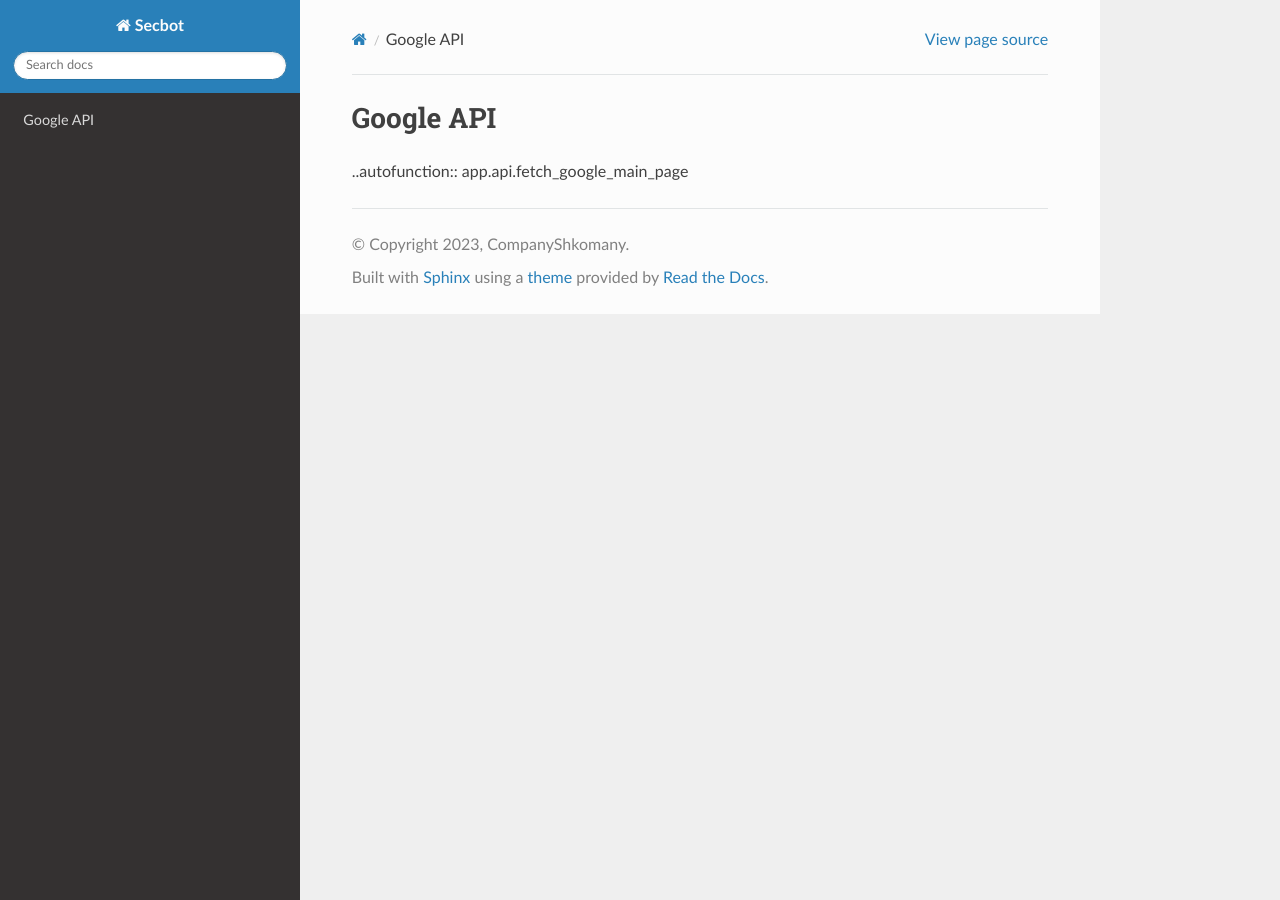
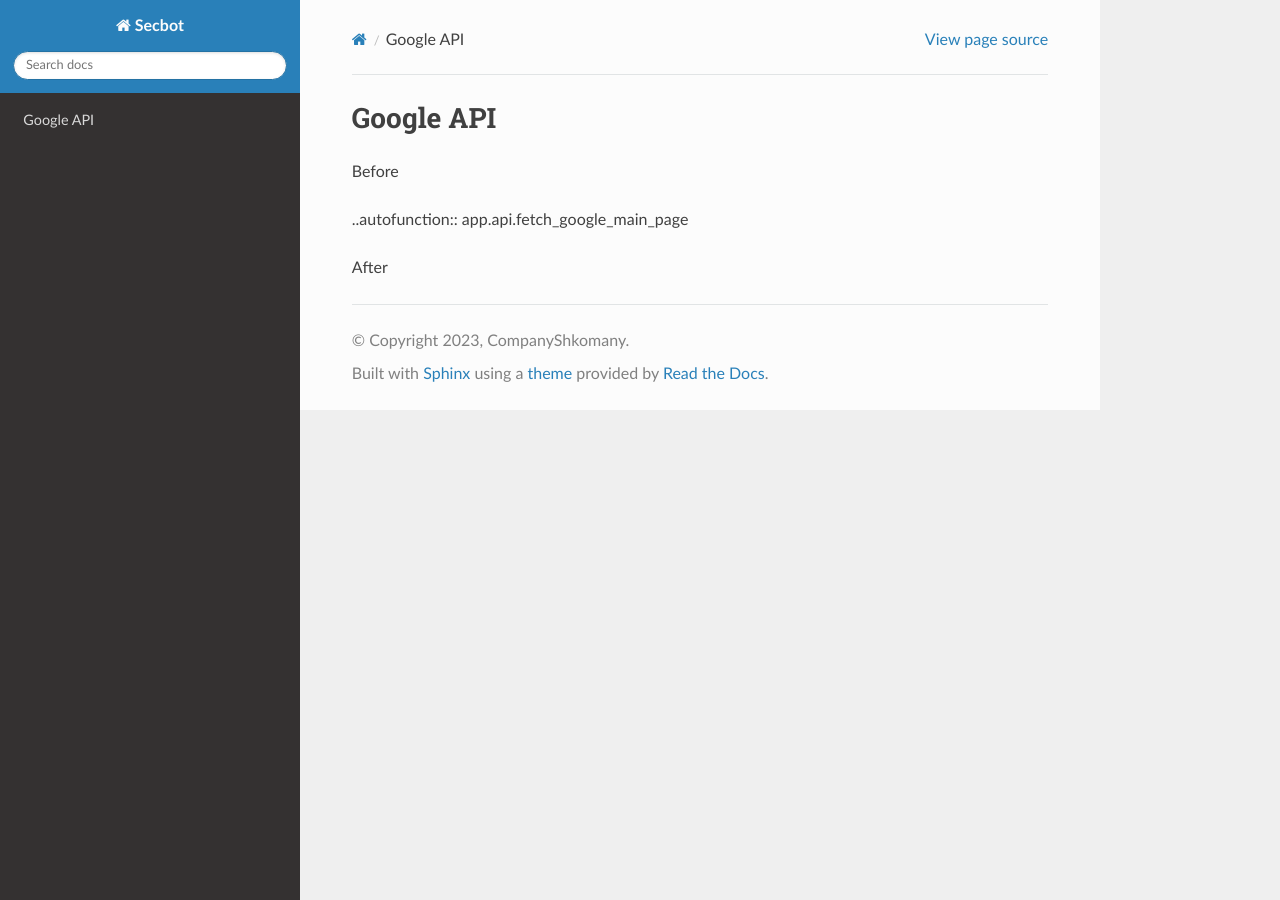
Before and after one commit to izhirov/test-readthedocs, a Sphinx documentation site: the page built from docs/source/api/google.rst, in a window 1280 px wide. Built offline with Sphinx 7.4.7 and the Read the Docs theme 2.0.0, drawn with Linux system fonts in a browser that asks for light colours.

Commit message:
Work with poetry

```diff
--- a/docs/source/api/google.rst
+++ b/docs/source/api/google.rst
@@ -1,4 +1,7 @@
 Google API
 ==========
+Before
 
 ..autofunction:: app.api.fetch_google_main_page
+
+After
--- a/docs/source/conf.py
+++ b/docs/source/conf.py
@@ -12,7 +12,7 @@
 #
 import os
 import sys
-sys.path.insert(0, os.path.abspath('..'))
+sys.path.insert(0, os.path.abspath('../'))
 
 
 # -- Project information -----------------------------------------------------
```
Also changed, not shown: .readthedocs.yaml.
